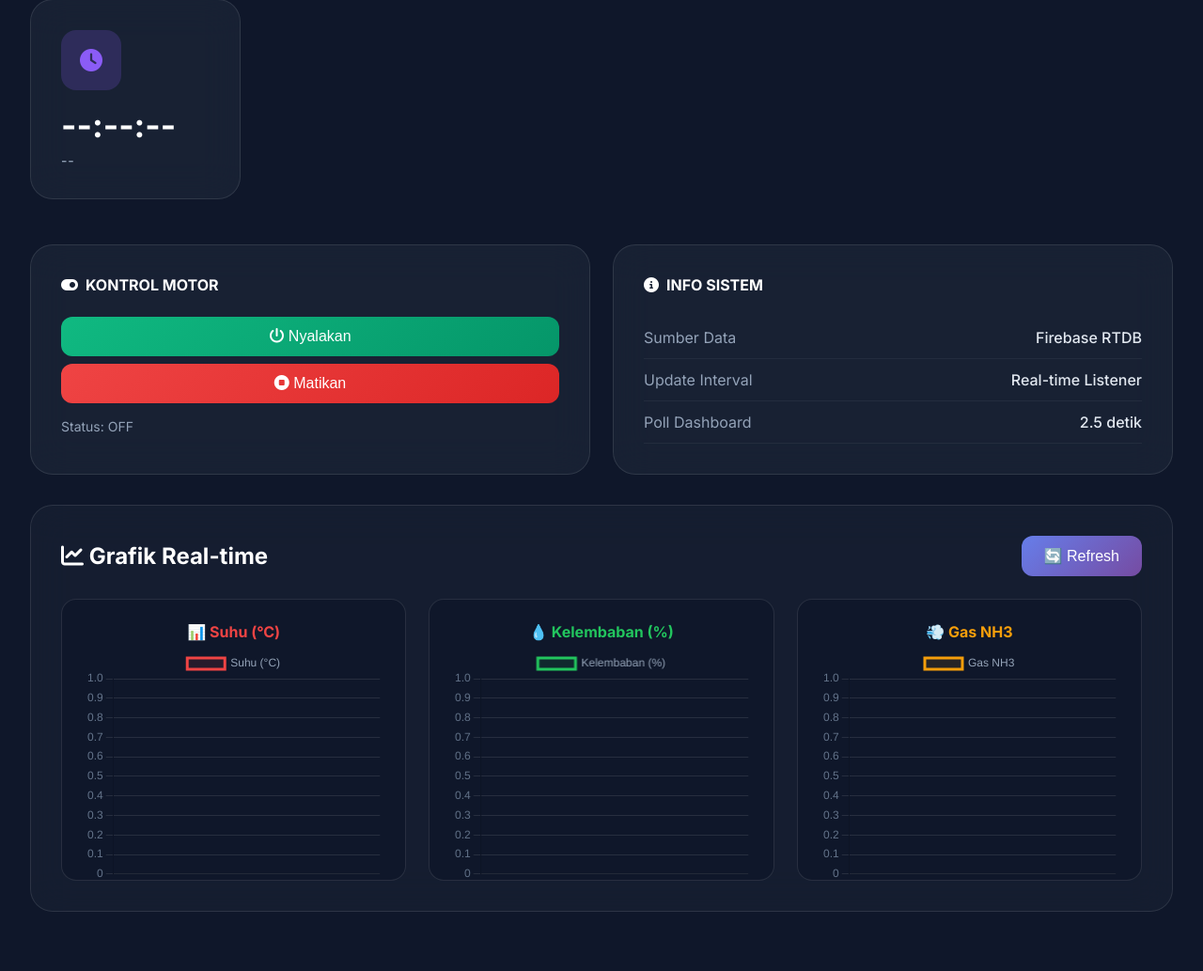
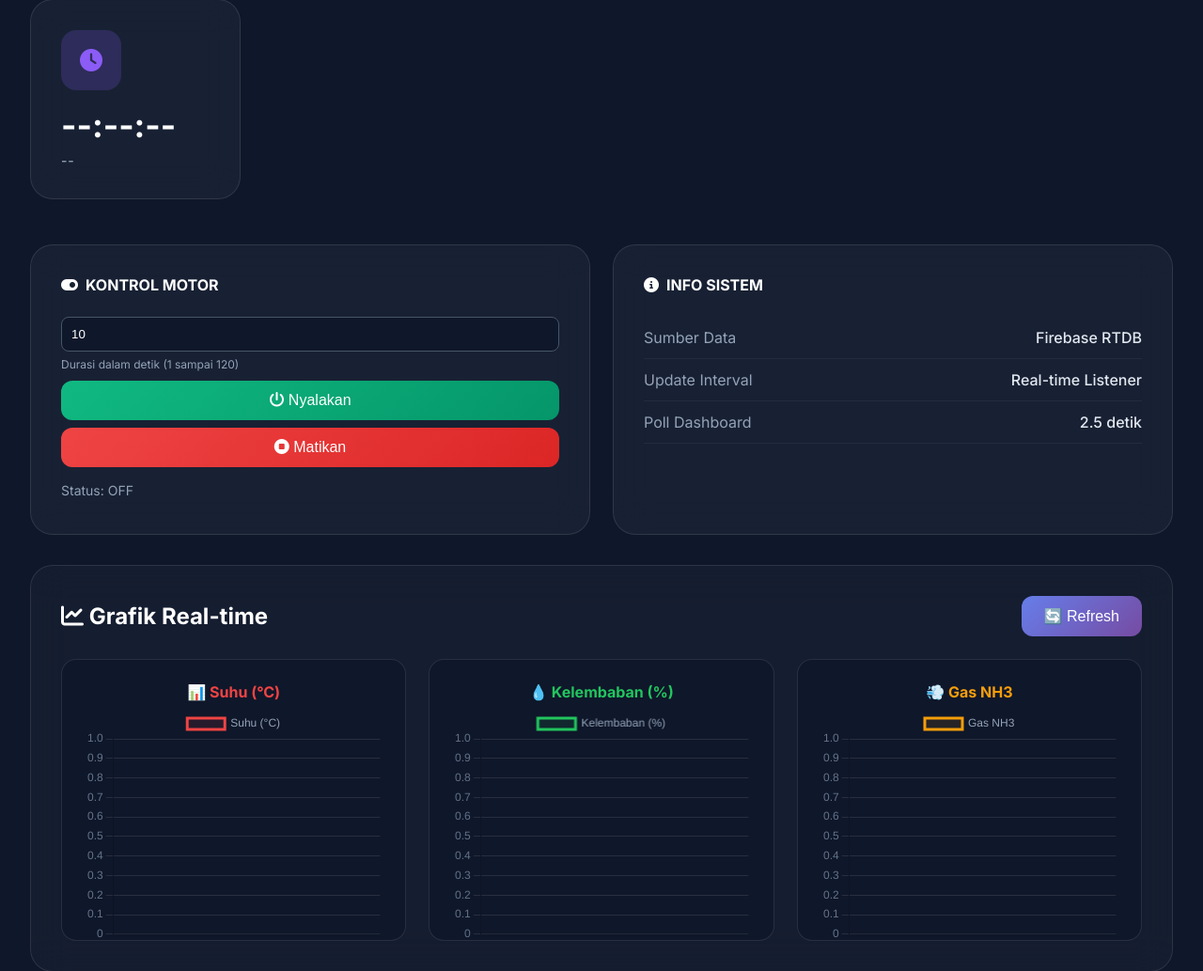
Before and after one commit to SuperWann/joki-iot-winda, a Flask app: page / in a window 1280 px wide. Shown: the part 502-1535 px from the top of the page at 94% size. Before the commit the page ends 1472 px from the top, so only its background shows below. Run offline with Flask 3, Linux system fonts and the light colour scheme; data that the repository does not hold is empty.

Commit message:
fix: toggle relay button

```diff
--- a/app.py
+++ b/app.py
@@ -165,6 +165,10 @@ def sync_from_firebase():
 # ═══════════════════════════════════════════════════════════════════
 # Flask Routes
 # ═══════════════════════════════════════════════════════════════════
+MAX_DURASI = 120      # detik, batas aman (sama dengan di ESP)
+COOLDOWN = 3          # detik minimal antar perintah "jalan"
+last_control = 0.0
+
 @app.route('/')
 def index():
     return render_template('index.html')
@@ -182,21 +186,38 @@ def api_data():
 
 @app.route('/api/control', methods=['POST'])
 def api_control():
-    """Terima perintah kontrol motor dari dashboard, kirim ke Firebase."""
+    """Terima perintah motor dari dashboard, tulis ke Firebase /kontrol."""
+    global last_control
     try:
-        data = request.get_json()
-        action = data.get('action')
-        value = data.get('value')
+        data = request.get_json(silent=True) or {}
 
-        if action == 'motor' and firebase_connected:
-            # Tulis ke Firebase → ESP akan membaca perubahan ini
-            db.reference('monitoring/motor').set(value)
-            sensor_data["motor"] = value
-            print(f"📤 Motor control → {value}")
+        if data.get('action') != 'motor':
+            return jsonify({"status": "error", "message": "aksi tidak dikenal"}), 400
+        if not firebase_connected:
+            return jsonify({"status": "error", "message": "Firebase tidak terhubung"}), 503
 
-        return jsonify({"status": "ok", "action": action, "value": value})
+        try:
+            durasi = int(data.get('durasi', 0))
+        except (TypeError, ValueError):
+            return jsonify({"status": "error", "message": "durasi tidak valid"}), 400
+
+        # batasi di server, jangan percaya angka dari browser
+        durasi = max(0, min(durasi, MAX_DURASI))
+
+        now = time.time()
+        # perintah STOP (durasi 0) selalu boleh; perintah jalan dibatasi cooldown
+        if durasi > 0 and now - last_control < COOLDOWN:
+            return jsonify({"status": "error", "message": "Tunggu sebentar sebelum perintah berikutnya"}), 429
+        last_control = now
+
+        db.reference('kontrol').set({
+            'durasi': durasi,
+            'id': str(int(now * 1000))
+        })
+        print(f"📤 Kontrol motor → durasi {durasi} detik")
+        return jsonify({"status": "ok", "durasi": durasi})
     except Exception as e:
-        return jsonify({"status": "error", "message": str(e)}), 400
+        return jsonify({"status": "error", "message": str(e)}), 500
 
 
 # ═══════════════════════════════════════════════════════════════════
--- a/static/script.js
+++ b/static/script.js
@@ -160,21 +160,39 @@ function updateUI(data) {
 }
 
 // ─── Motor Control ──────────────────────────────────────────────────
-async function setMotor(state) {
+async function kirimMotor(durasi) {
+    const pesan = document.getElementById('pesanKontrol');
+    pesan.textContent = 'Mengirim perintah...';
     try {
         const response = await fetch('/api/control', {
             method: 'POST',
             headers: { 'Content-Type': 'application/json' },
-            body: JSON.stringify({ action: 'motor', value: state })
+            body: JSON.stringify({ action: 'motor', durasi: durasi })
         });
         const result = await response.json();
         if (result.status === 'ok') {
-            document.getElementById('motorStatus').textContent = state;
-            console.log('Motor →', state);
+            pesan.textContent = durasi > 0
+                ? 'Terkirim. Motor menyala dalam ±5 detik selama ' + result.durasi + ' detik.'
+                : 'Perintah berhenti terkirim (±5 detik).';
+        } else {
+            pesan.textContent = 'Gagal: ' + (result.message || 'tidak diketahui');
         }
     } catch (e) {
         console.error('Control error:', e);
+        pesan.textContent = 'Gagal menghubungi server.';
     }
+}
+
+function jalankanMotor() {
+    let d = parseInt(document.getElementById('durasi').value);
+    if (isNaN(d) || d < 1) d = 1;
+    if (d > 120) d = 120;
+    document.getElementById('durasi').value = d;
+    kirimMotor(d);
+}
+
+function hentikanMotor() {
+    kirimMotor(0);
 }
 
 // ─── Manual Refresh ─────────────────────────────────────────────────
--- a/template/index.html
+++ b/template/index.html
@@ -1,5 +1,6 @@
 <!DOCTYPE html>
 <html lang="id">
+
 <head>
     <meta charset="UTF-8">
     <meta name="viewport" content="width=device-width, initial-scale=1.0">
@@ -9,6 +10,7 @@
     <script src="https://cdn.jsdelivr.net/npm/chart.js"></script>
     <link rel="stylesheet" href="{{ url_for('static', filename='style.css') }}?v=3">
 </head>
+
 <body>
     <header class="header">
         <nav class="navbar">
@@ -64,13 +66,17 @@
         <section class="control-section">
             <div class="control-card">
                 <h3><i class="fas fa-toggle-on"></i> KONTROL MOTOR</h3>
-                <button class="btn btn-on" onclick="setMotor('ON')">
+                <input id="durasi" type="number" min="1" max="120" value="10"
+                    style="width:100%;padding:10px;margin-bottom:6px;border-radius:8px;border:1px solid #475569;background:#0f172a;color:#fff;box-sizing:border-box;">
+                <div style="font-size:12px;color:#94a3b8;margin-bottom:10px;">Durasi dalam detik (1 sampai 120)</div>
+                <button class="btn btn-on" onclick="jalankanMotor()">
                     <i class="fas fa-power-off"></i> Nyalakan
                 </button>
-                <button class="btn btn-off" onclick="setMotor('OFF')">
+                <button class="btn btn-off" onclick="hentikanMotor()">
                     <i class="fas fa-stop-circle"></i> Matikan
                 </button>
                 <div class="status-text">Status: <span id="motorStatus">--</span></div>
+                <div id="pesanKontrol" style="font-size:12px;color:#94a3b8;margin-top:6px;"></div>
             </div>
             <div class="control-card">
                 <h3><i class="fas fa-info-circle"></i> INFO SISTEM</h3>
@@ -114,4 +120,5 @@
 
     <script src="{{ url_for('static', filename='script.js') }}?v=3"></script>
 </body>
+
 </html>
```
